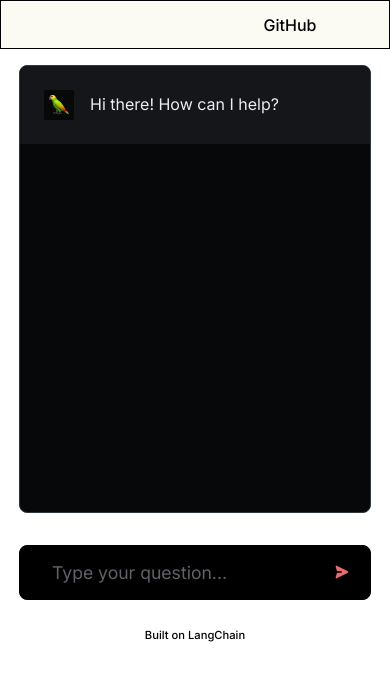
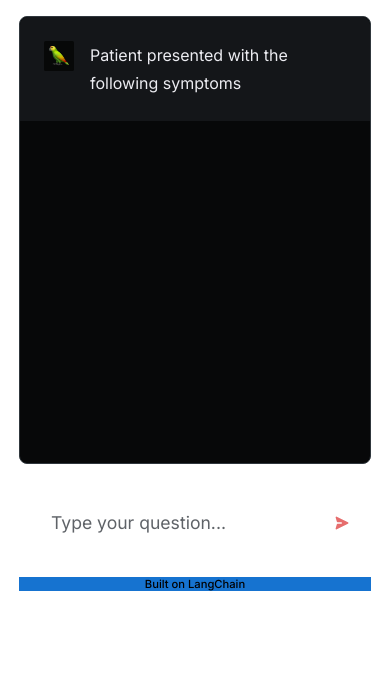
Before and after one commit to aneeshe/MedGPT-maybe, a Next.js app: page / in a window 390 px wide. Shown: the top 680 px of the page. Built offline with nearby package versions, Linux system fonts and the light colour scheme.

Commit message:
formatting changes

```diff
--- /dev/null
+++ b/components/Container.js
@@ -0,0 +1,26 @@
+import { useState, useEffect } from "react";
+
+function getWindowDimensions() {
+  const { innerWidth: width, innerHeight: height } = window;
+  return {
+    width,
+    height,
+  };
+}
+
+export default function useWindowDimensions() {
+  const [windowDimensions, setWindowDimensions] = useState(
+    getWindowDimensions()
+  );
+
+  useEffect(() => {
+    function handleResize() {
+      setWindowDimensions(getWindowDimensions());
+    }
+
+    window.addEventListener("resize", handleResize);
+    return () => window.removeEventListener("resize", handleResize);
+  }, []);
+
+  return windowDimensions;
+}
--- a/pages/index.js
+++ b/pages/index.js
@@ -4,6 +4,8 @@ import styles from "../styles/Home.module.css";
 import Image from "next/image";
 import ReactMarkdown from "react-markdown";
 import CircularProgress from "@mui/material/CircularProgress";
+import dynamic from "next/dynamic";
+
 // import chat from '/api/chatGPT'
 
 export default function Home() {
@@ -14,7 +16,7 @@ export default function Home() {
   const [loading, setLoading] = useState(false);
   const [messages, setMessages] = useState([
     {
-      message: "Hi there! How can I help?",
+      message: "Patient presented with the following symptoms",
       type: "apiMessage",
     },
   ]);
@@ -105,24 +107,30 @@ export default function Home() {
     }
   }, [messages]);
 
+  //Sets page
+  /*
+  const Container = dynamic(
+    () => {
+      return import("../components/Container");
+    },
+    { ssr: false }
+  );
+  */
+
   return (
-    <>
+    <div>
       <Head>
-        <img style={{ width: 210, height: 70 }} src={logo} />
-        <meta name="description" content="LangChain documentation chatbot" />
+        <img
+          style={{
+            width: 150,
+            height: 50,
+            marginLeft: 20,
+            marginTop: 20,
+          }}
+          src={logo}
+        />
         <meta name="viewport" content="width=device-width, initial-scale=1" />
-        <link rel="icon" href="/favicon.ico" />
       </Head>
-      <div className={styles.topnav}>
-        <div className={styles.navlogo}>
-          <h1 href="/"></h1>
-        </div>
-        <div className={styles.navlinks}>
-          <a href="https://github.com/aogara-ds/MedGPT" target="_blank">
-            GitHub
-          </a>
-        </div>
-      </div>
       <main className={styles.main}>
         <div className={styles.cloud}>
           <div ref={messageListRef} className={styles.messagelist}>
@@ -224,6 +232,6 @@ export default function Home() {
           </div>
         </div>
       </main>
-    </>
+    </div>
   );
 }
--- a/styles/Home.module.css
+++ b/styles/Home.module.css
@@ -16,7 +16,6 @@
 
 .topnav {
   background-color: #fbfaf3;
-  border-bottom: 1px solid #000000;
   display: flex;
   justify-content: space-between;
   padding: 1rem 0.75rem 1rem 0.75rem;
@@ -67,8 +66,8 @@
   padding: 1rem 2rem 1rem 2rem;
   width: 75vw;
   border-radius: 0.5rem;
-  border: 1px solid #000000;
-  background: #000000;
+  border: 0px solid #000000;
+  background: #ffffff;
   color: #000000;
   outline: none;
 }
@@ -246,7 +245,7 @@
 }
 
 .footer {
-  color: #000000;
+  color: #1673d0;
   font-size: 0.8rem;
   margin: 1.5rem;
 }
@@ -275,7 +274,7 @@
     width: 22rem;
   }
   .topnav {
-    border: 1px solid black;
+    border: 0px solid black;
     align-items: center;
     padding: 0.85rem 0.75rem 0.85rem 0.75rem;
   }
@@ -293,5 +292,6 @@
     font-size: 0.7rem;
     width: 100%;
     text-align: center;
+    background-color: #1673d0;
   }
 }
```
